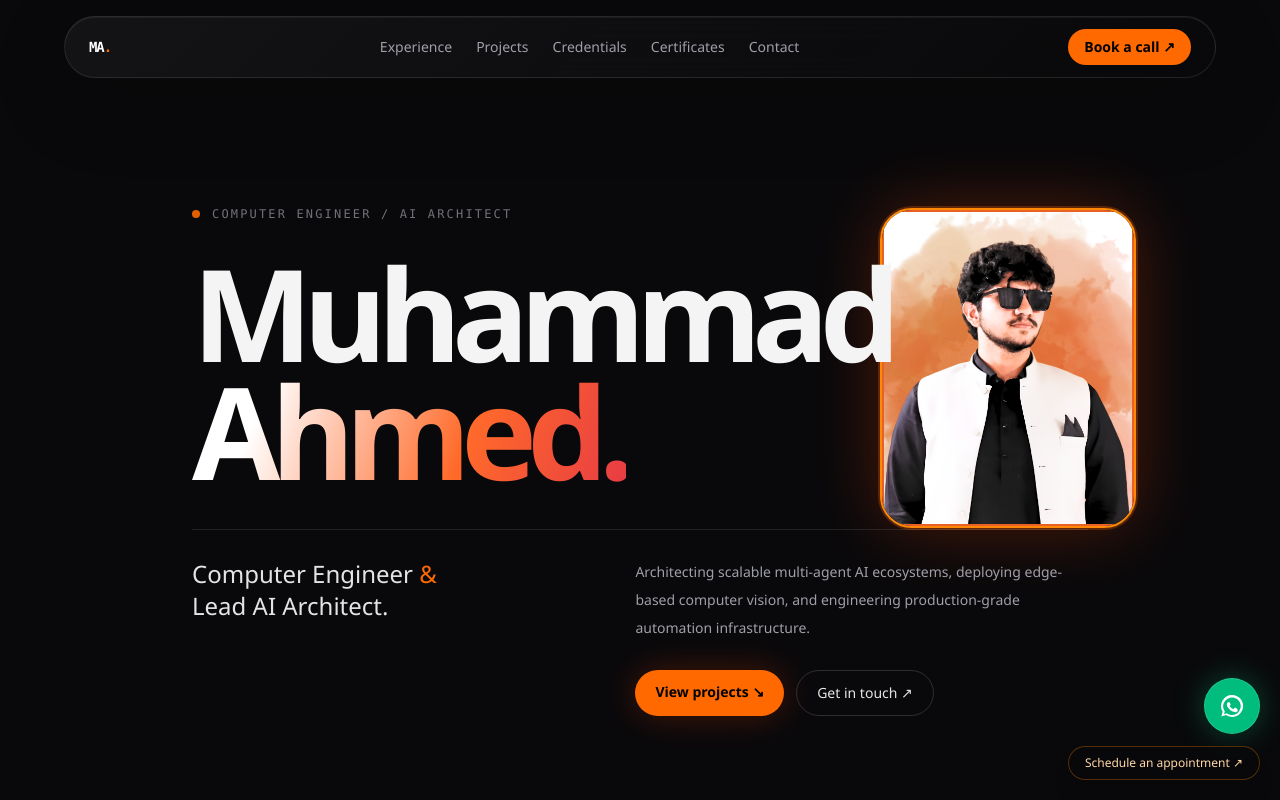
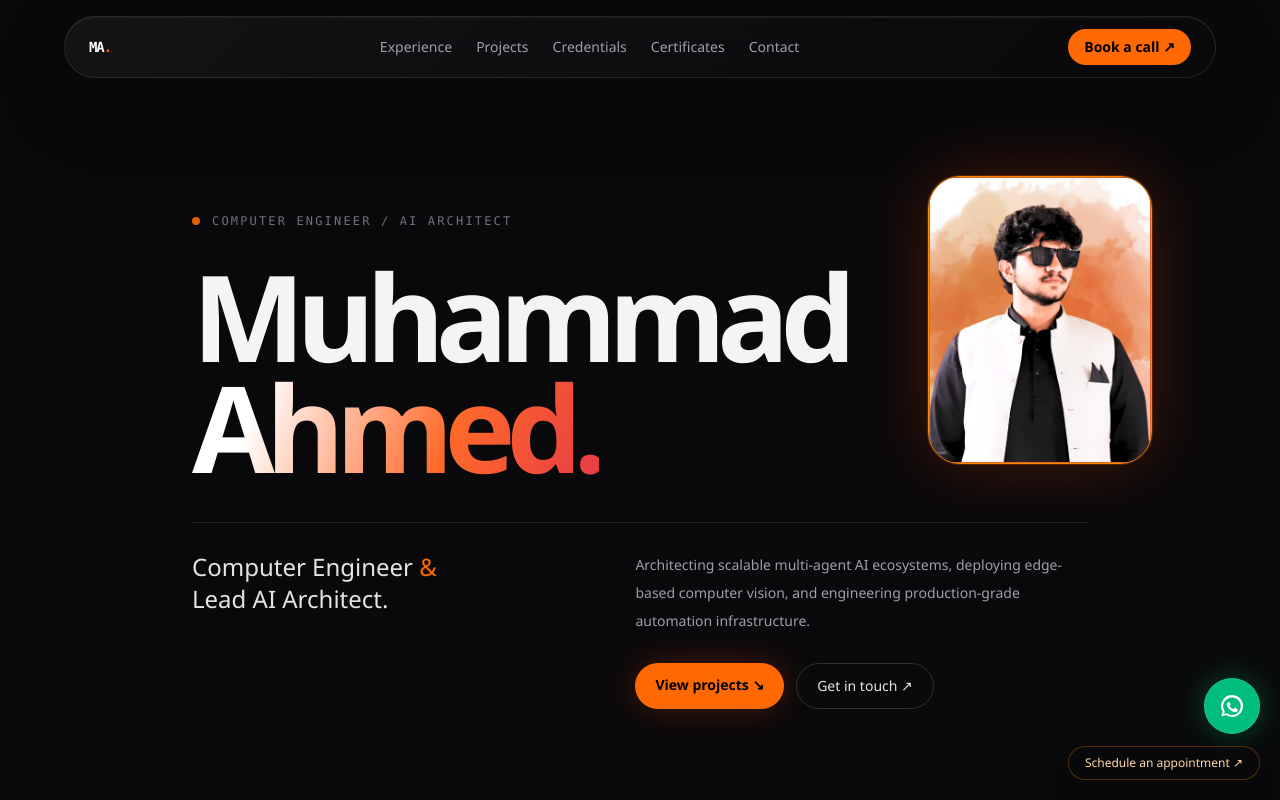
Before and after one commit to MUHAMMADAHMED41/portfolio-webiste, a Next.js app: page / in a window 1280 px wide. Shown: the top 800 px of the page. Built offline with nearby package versions, Linux system fonts and the light colour scheme; no server answers.

Commit message:
Refine hero image and name scale

```diff
--- a/app/globals.css
+++ b/app/globals.css
@@ -46,6 +46,6 @@ main:has(section[aria-label="Certificate archive"]) > section:nth-of-type(7) { o
 a[href*=".pdf"] { border-color: rgba(255, 107, 42, 0.2); }
 a[href*=".pdf"] > div:first-child { aspect-ratio: 1.3; }
 a[href*=".pdf"] .p-6 { padding: 1.75rem; }
-img[src="/pfp.jpeg"] { border: 2px solid rgba(255, 107, 42, 0.9); box-shadow: 0 0 26px rgba(255, 69, 0, 0.35); }
+img[src="/pfp.jpeg"] { border: 1px solid rgba(255, 107, 42, 0.9); box-shadow: 0 0 22px rgba(255, 69, 0, 0.3); }
 @media (prefers-reduced-motion: reduce) { html { scroll-behavior: auto; } .marquee-track { animation-play-state: paused; }
 }
--- a/app/page.tsx
+++ b/app/page.tsx
@@ -18,9 +18,9 @@ export default function Home() {
     <section className="relative mx-auto flex min-h-[730px] max-w-7xl items-center px-6 pb-28 pt-20 sm:px-10 lg:px-16">
       <div className="relative z-10 max-w-5xl">
         <p className="mb-8 flex items-center gap-3 font-mono text-xs uppercase tracking-[0.18em] text-zinc-500"><span className="h-2 w-2 animate-pulse rounded-full bg-orange-500" /> Computer Engineer / AI Architect</p>
-        <div className="mb-8 flex items-center gap-5 sm:hidden"><div className="relative h-20 w-20 overflow-hidden rounded-full border border-orange-400/40 bg-zinc-900"><Image src="/pfp.jpeg" alt="Muhammad Ahmed" fill sizes="80px" className="object-cover" /></div><span className="font-mono text-xs uppercase tracking-[0.18em] text-orange-300">Muhammad Ahmed</span></div><h1 className="text-5xl font-semibold leading-[0.92] tracking-[-0.075em] sm:text-7xl lg:text-[8rem]">Muhammad<br /><span className="text-gradient">Ahmed.</span></h1>
+        <div className="mb-8 flex items-center gap-5 sm:hidden"><div className="relative h-16 w-16 overflow-hidden rounded-full border border-orange-400/40 bg-zinc-900"><Image src="/pfp.jpeg" alt="Muhammad Ahmed" fill sizes="64px" className="object-cover" /></div><span className="font-mono text-xs uppercase tracking-[0.18em] text-orange-300">Muhammad Ahmed</span></div><h1 className="text-5xl font-semibold leading-[0.92] tracking-[-0.075em] sm:text-6xl lg:text-[7.5rem]">Muhammad<br /><span className="text-gradient">Ahmed.</span></h1>
         <div className="mt-10 grid max-w-4xl gap-8 border-t border-white/10 pt-7 md:grid-cols-[1fr_1.1fr]"><p className="text-xl font-medium text-zinc-200 sm:text-2xl">Computer Engineer <span className="text-orange-500">&amp;</span><br />Lead AI Architect.</p><div><p className="max-w-lg text-sm leading-7 text-zinc-400">Architecting scalable multi-agent AI ecosystems, deploying edge-based computer vision, and engineering production-grade automation infrastructure.</p><div className="mt-7 flex flex-wrap gap-3"><a href="/projects" className="rounded-full bg-orange-500 px-5 py-3 text-sm font-bold text-black shadow-[0_0_35px_rgba(255,69,0,0.25)] hover:bg-orange-400">View projects ↘</a><a href="/contact" className="rounded-full border border-white/15 px-5 py-3 text-sm text-zinc-200 hover:border-orange-500/60">Get in touch ↗</a></div></div></div>
-      </div><div className="absolute right-8 top-24 hidden h-64 w-52 overflow-hidden rounded-[2rem] border-2 border-orange-400 bg-zinc-900/60 shadow-[0_0_70px_rgba(255,69,0,0.28)] ring-2 ring-orange-500/25 sm:block lg:right-4 lg:h-80 lg:w-64"><Image src="/pfp.jpeg" alt="Muhammad Ahmed" fill sizes="256px" className="object-cover" priority /></div>
+      </div><div className="absolute right-4 top-16 hidden h-60 w-48 overflow-hidden rounded-[2rem] border border-orange-400 bg-zinc-900/60 shadow-[0_0_70px_rgba(255,69,0,0.24)] ring-1 ring-orange-500/25 sm:block lg:right-0 lg:top-16 lg:h-72 lg:w-56"><Image src="/pfp.jpeg" alt="Muhammad Ahmed" fill sizes="224px" className="object-cover" priority /></div>
     </section>
 
     <section className="overflow-hidden border-y border-white/10 bg-white/[0.02] py-5" aria-label="Google, Microsoft, and Cisco credentials"><div className="marquee-track flex items-center gap-5">{marqueeBadges.map((badge, index) => <span key={`${badge.title}-${index}`} className="flex items-center gap-3 whitespace-nowrap rounded-full border border-orange-500/20 bg-orange-500/[0.06] px-5 py-3 font-mono text-xs text-orange-100/85"><Image src={badge.image} alt="" width={38} height={38} unoptimized className="h-9 w-9 object-contain" />{badge.title}</span>)}</div></section>
```
